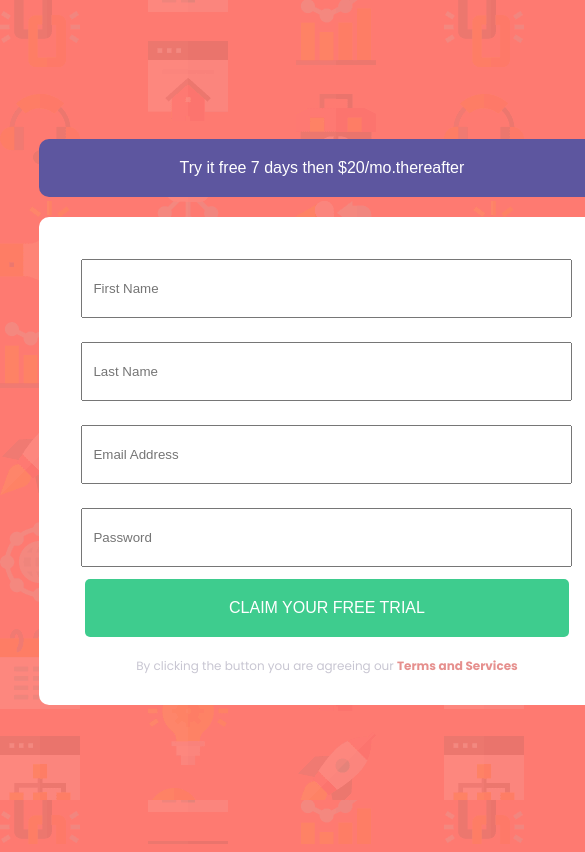
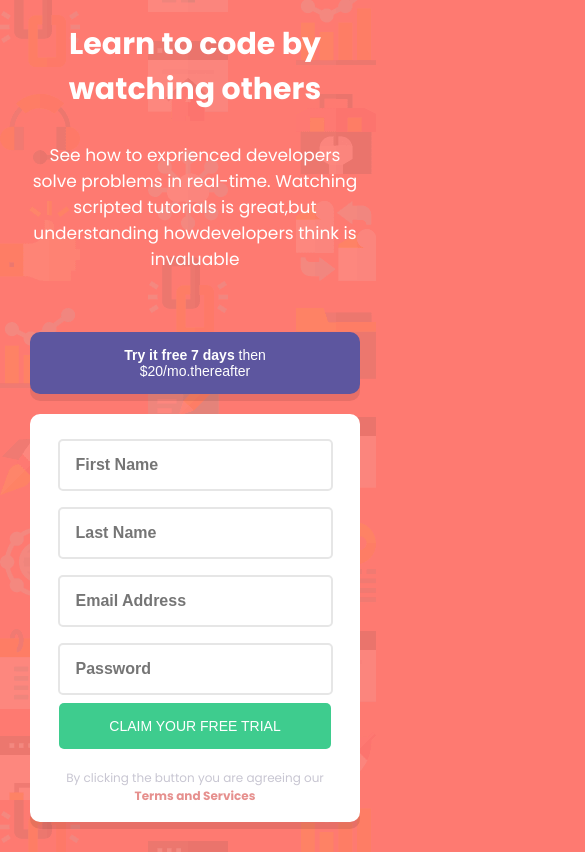
Before and after one commit to amresh04061999/Practice_intro-component-with-signup-form-master-html-sass, a website: page index.html in a window 390 px wide. Shown: the top 852 px of the page, 585 px wide, since content can reach past the window. Drawn offline with Linux system fonts and the light colour scheme.

Commit message:
completed Desktop and mobile view

```diff
--- a/assets/scss/base/_globle.scss
+++ b/assets/scss/base/_globle.scss
@@ -19,31 +19,56 @@ body {
     background-color: #fe7a71;
 }
 
-.container{
-}
-// helper class
 .d-flex {
     display: flex;
 }
 
-.justify-contain-between {
+.justify-content-between {
     justify-content: space-between;
 }
 
-.justify-contain-center {
+.justify-content-around {
+    justify-content: space-around;
+}
+
+.justify-content-center {
     justify-content: center;
+}
+
+.flex-frow-1 {
+    flex-grow: 1;
 }
 
 .align-item-center {
     align-items: center;
 }
-.flex-direction-column{
+
+.flex-direction-column {
     flex-direction: column;
 }
+
 .w-100 {
+    width: 100%;
+}
+
+.w-50 {
     width: 100%;
 }
 
 .h-100 {
     height: 100%;
 }
+
+.cursor-pointer {
+    cursor: pointer;
+}
+
+.border {
+    border: 2px solid red
+}
+
+@media(max-width:576px) {
+    .main-wrapper {
+        flex-direction: column;
+    }
+}
--- a/assets/scss/component/_left-section.scss
+++ b/assets/scss/component/_left-section.scss
@@ -1,25 +1,39 @@
+// left section css
+
 .left-section {
-    padding: 10px;
-    & h1 {
+    padding: 50px;
+    @media (max-width: 576px) {
+        padding: 20px;
+    }
+    @media (max-width: 992px) {
+        padding: 30px;
+    }
+    h1 {
+
         font-size: 50px;
+
+        color: white;
+        @media (max-width: 576px) {
+            font-size: 25px;
+            text-align: center;
+
+        }
+        @media (max-width: 992px) {
+            font-size: 30px;
+            text-align: center;
+        }
+    }
+    p {
+        font-size: 20px;
+        padding-top: 30px;
         color: $white;
-
+        @media (max-width: 576px) {
+            font-size: 17px;
+            text-align: center;
+        }
+        @media (max-width: 992px) {
+            font-size: 17px;
+            text-align: center;
+        }
     }
-    h1 span::before{
-        content: "\A";
-        white-space: pre;
-    }
-    & p {
-        font-size: 16px;
-        color: $white;
-        & span::before{
-            content: "\A";
-           white-space: pre;
-
-       }
-
-    }
-
-
-
 }
--- a/assets/scss/component/right_section.scss
+++ b/assets/scss/component/right_section.scss
@@ -1,45 +1,124 @@
+// Right section css
 .right-section {
     padding: 50px;
-    & >.btn {
-        padding: 20px 140px;
+
+    @media(max-width:576px) {
+        padding: 20px;
+    }
+    @media (max-width: 992px) {
+        padding: 30px;
+    }
+
+    // top button
+    .btn {
+        padding: 20px 130px;
         background-color: hsl(246deg 30% 48%);
         border: none;
         border-radius: 10px;
         color: $white;
         font-size: 16px;
-        white-space: nowrap;
+        margin: auto;
         margin-bottom: 20px;
-        cursor: pointer;
+        // white-space: nowrap;
+        box-shadow: 0px 7px rgba(0, 0, 0, 0.089);
+
+        span {
+            font-weight: 700;
+        }
+
+        @media(max-width:576px) {
+            padding: 15px 100px;
+            font-size: 14px;
+        }
+        @media (max-width: 992px) {
+            padding: 15px 80px;
+            font-size: 14px;
+        }
     }
-    & .card {
+
+    .btn2 {
+        padding: 20px 144px;
+        background-color: hsl(154deg 58% 52%);
+        border: none;
+        border-radius: 5px;
+        color: $white;
+        font-size: 16px;
+        margin-bottom: 20px;
+
+        @media(max-width:576px) {
+            padding: 15px 57px;
+            font-size: 14px;
+        }
+        @media (max-width: 992px) {
+            padding: 15px 50px;
+            font-size: 14px;
+            white-space: nowrap;
+        }
+    }
+
+    .card {
         background-color: $white;
         padding: 30px;
         border-radius: 10px;
+        box-shadow: 0px 7px rgba(0, 0, 0, 0.089);
 
-        input{
-            display: block;
-            padding:20px 300px 20px 10px;
-            margin: 12px;
-            //  border-color: hsl(0deg 0% 88%);
+        @media(max-width:576px) {
+            padding: 17px;
         }
-        .btn{
-            padding: 20px 144px;
-            background-color:hsl(154deg 58% 52%);
-            border: none;
-            border-radius: 5px;
-            color: $white;
-            font-size: 16px;
-            white-space: nowrap;
-            margin-bottom: 20px;
+        @media (max-width: 992px) {
+            padding: 17px;
         }
-        p{
-            font-size: 12px;
-            color: hsl(250deg 12% 80%);
-        }
-        .text-danger{
-            color:hsl(1deg 64% 73%) ;
-            font-weight: 700;
-         }
     }
 
+    .form-control {
+        padding: 20px 240px 20px 30px;
+        margin: 8px 0;
+        box-sizing: border-box;
+        border: 2px solid hsl(0deg 0% 90%);
+        -webkit-transition: 0.5s;
+        transition: 0.5s;
+        outline: none;
+        font-size: 16px;
+        font-weight: 700;
+        color: hsl(255deg 2% 44%);
+        border-radius: 5px;
+
+        @media(max-width:576px) {
+            padding: 15px 36px 15px 16px;
+        }
+        @media (max-width: 992px) {
+            padding: 15px 36px 15px 16px;
+
+        }
+    }
+
+    input::placeholder {
+        font-size: 16px;
+        font-weight: 700;
+    }
+
+    .form-control:focus {
+        border: 2px solid hsl(246deg 30% 48%);
+    }
+
+    p {
+        font-size: 12px;
+        color: hsl(250deg 12% 80%);
+
+        @media(max-width:576px) {
+            text-align-last: center;
+            text-align: center;
+        }
+        @media (max-width: 992px) {
+            text-align-last: center;
+            text-align: center;
+        }
+    }
+
+    .text-danger {
+        color: hsl(1deg 64% 73%);
+        font-weight: 700;
+        text-decoration: none;
+
+    }
 }
--- a/index.html
+++ b/index.html
@@ -1,5 +1,6 @@
 <!DOCTYPE html>
 <html lang="en">
+
 <head>
   <meta charset="UTF-8">
   <meta name="viewport" content="width=device-width, initial-scale=1.0">
@@ -9,21 +10,25 @@
   <title>Frontend Mentor | Intro component with sign up form</title>
 </head>
 <body>
-  <main class="container d-flex align-item-center justify-contain-center h-100 w-100">
-    <div class="left-section">
+  <main class="container h-100">
+    <div class="main-wrapper d-flex justify-content-center align-item-center h-100">
+      <div class="left-section w-50">
         <h1>Learn to code by<span> watching others</span></h1>
-      <p>see how to exprienced developers solve problems in real-time.<span> Watching scripted tutorials is great,but
+        <p>See how to exprienced developers solve problems in real-time.<span> Watching scripted tutorials is
+            great,but
             understanding how</span><span>developers think is invaluable</span> </p>
       </div>
-    <div class="right-section">
-      <button class="btn"> Try it free 7 days then $20/mo.thereafter</button>
-      <div class="card d-flex align-item-center justify-contain-cente flex-direction-column">
+      <div class="right-section  d-flex justify-content-center align-item-center flex-direction-column w-50 ">
+        <button class="btn cursor-pointer"><span> Try it free 7 days</span> then $20/mo.thereafter</button>
+        <div class="card d-flex align-item-center justify-content-center flex-direction-column">
           <input type="text" class="form-control" placeholder="First Name">
           <input type="text" class="form-control" placeholder="Last Name">
           <input type="email" class="form-control" placeholder="Email Address">
           <input type="password" class="form-control" placeholder="Password">
-        <button class="btn">CLAIM YOUR FREE TRIAL</button>
-        <p>By clicking  the  button you are agreeing our <span class="text-danger">Terms and Services</span></p>
+          <button class="btn2 cursor-pointer">CLAIM YOUR FREE TRIAL</button>
+          <p>By clicking the button you are agreeing our <a href="" class="text-danger cursor-pointer">Terms and
+              Services</span></p>
+        </div>
       </div>
     </div>
   </main>
```
Also changed, not shown: assets/css/style.css, 1 other file. Lines whose indentation alone changed are shown as unchanged.
